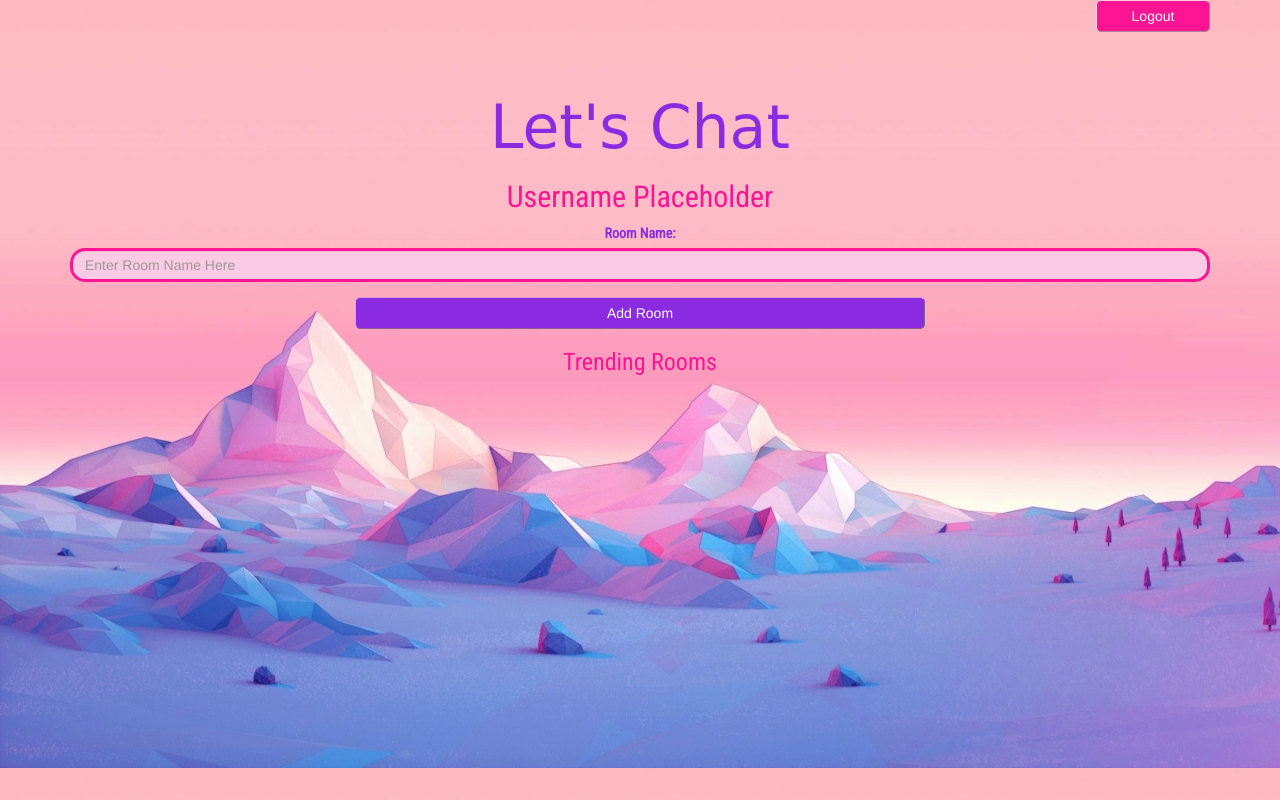
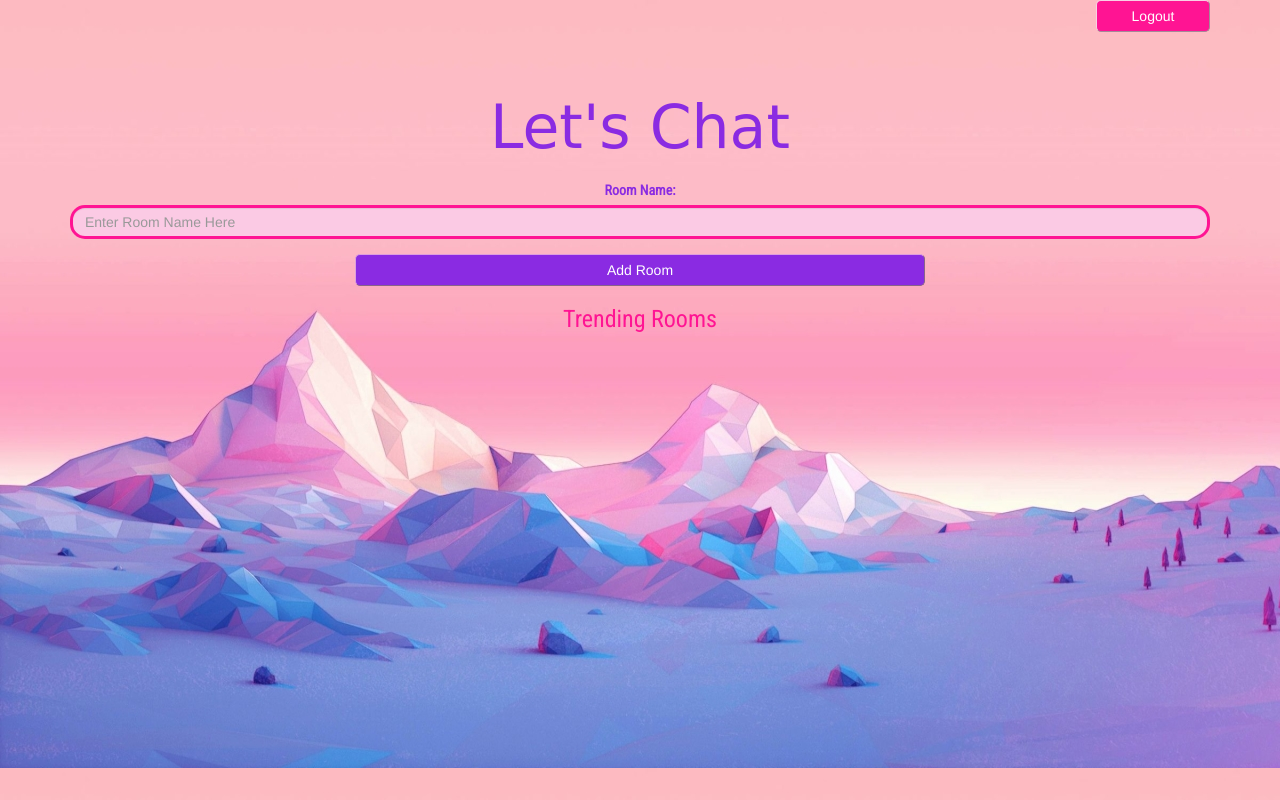
Before and after one commit to Sinliszt/Lets-Chat, a plain HTML site: page chat_room.html in a window 1280 px wide. Drawn offline with nearby package versions, Linux system fonts and the light colour scheme; a web font is replaced by a local one.

Commit message:
Update chat_room.html

```diff
--- a/chat_room.html
+++ b/chat_room.html
@@ -21,7 +21,7 @@
             <center>
                 <h1 style="margin-top: 74px; font-family: 'Ms Madi', cursive; font-size: 60px; color:blueviolet;">Let's Chat
                 </h1>
-                <h2 style="font-family: 'Roboto Condensed', sans-serif; color: deeppink;" id="welcome">Username Placeholder</h3>
+                <h2 style="font-family: 'Roboto Condensed', sans-serif; color: deeppink;" id="welcome"></h3>
                 <div class="form-group">
                     <label style="color:blueviolet; font-family: 'Roboto Condensed', sans-serif;">Room Name: </label>
                     <input class="form-control" id="room_input" style="background-color:rgb(251, 202, 228); border-width: 3px; border-color: deeppink; border-radius: 15px;" placeholder="Enter Room Name Here">
```
